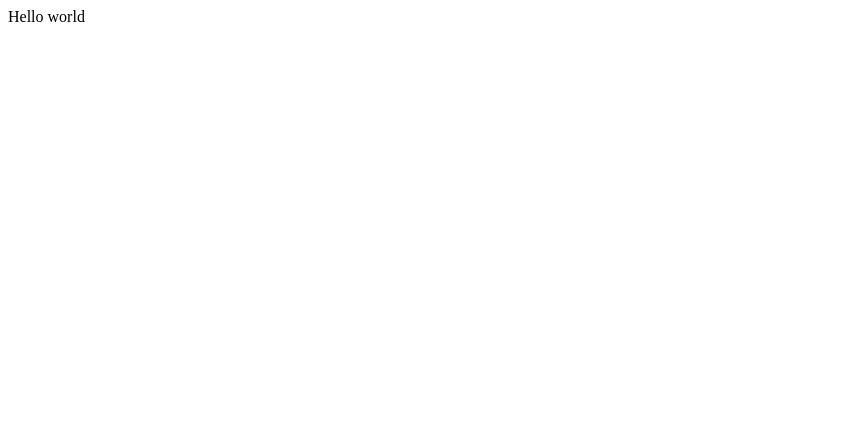
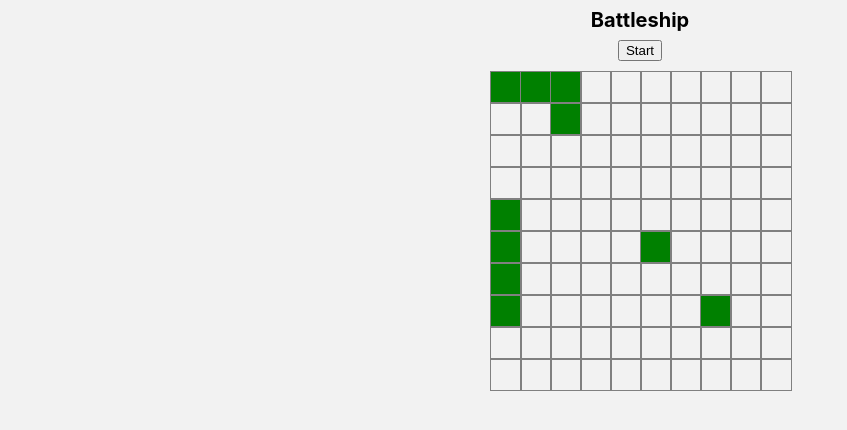
Before and after one commit to Khavrolev/battleship, a React (Create React App) app: page / in a window 1280 px wide. Shown: the top 430 px of the page, without its empty margins (0-847 px from the left). Built offline with nearby package versions, Linux system fonts and the light colour scheme.

Commit message:
add visualization

```diff
--- a/package.json
+++ b/package.json
@@ -10,6 +10,7 @@
     "@types/node": "^16.11.32",
     "@types/react": "^18.0.8",
     "@types/react-dom": "^18.0.3",
+    "classnames": "^2.3.1",
     "react": "^18.1.0",
     "react-dom": "^18.1.0",
     "react-scripts": "5.0.1",
--- /dev/null
+++ b/src/App.module.css
@@ -0,0 +1,75 @@
+::before,
+::after {
+  padding: 0px;
+  margin: 0px;
+  border: 0;
+  box-sizing: border-box;
+}
+
+a {
+  text-decoration: none;
+  color: inherit;
+}
+
+ul,
+ol,
+li {
+  list-style: none;
+  padding-inline-start: 0;
+  margin-block-start: 0;
+  margin-block-end: 0;
+}
+
+img {
+  vertical-align: top;
+}
+
+h1,
+h2,
+h3,
+h4,
+h5,
+h6 {
+  font-weight: inherit;
+  font-size: inherit;
+  margin: 0;
+}
+
+html,
+body {
+  margin: 0;
+  height: 100%;
+  line-height: 1;
+  font-size: 14px;
+  font-weight: 400;
+  color: #000000;
+  font-family: -apple-system, system-ui, "Segoe UI", Helvetica, Arial,
+    sans-serif, "Apple Color Emoji", "Segoe UI Emoji";
+  background-color: #f2f2f2;
+  -webkit-font-smoothing: antialiased;
+}
+
+.wrapper {
+  padding: 10px;
+  display: flex;
+  flex-direction: column;
+}
+
+.header {
+  font-size: 20px;
+  font-weight: 700;
+  text-align: center;
+}
+
+.wrapper__button {
+  padding-top: 10px;
+  text-align: center;
+}
+
+.button {
+  cursor: pointer;
+}
+
+.wrapper__board {
+  padding-top: 10px;
+}
--- a/src/App.tsx
+++ b/src/App.tsx
@@ -1,5 +1,25 @@
+import { useState } from "react";
+import classes from "./App.module.css";
+import Board from "./components/board/Board";
+
 const App = () => {
-  return <div>Hello world</div>;
+  const [run, setRun] = useState(false);
+
+  return (
+    <div className={classes.wrapper}>
+      <div className={classes.wrapper__header}>
+        <h1 className={classes.header}>Battleship</h1>
+      </div>
+      <div className={classes.wrapper__button}>
+        <button className={classes.button} onClick={() => setRun(!run)}>
+          {run ? "Stop" : "Start"}
+        </button>{" "}
+      </div>
+      <div className={classes.wrapper__board}>
+        <Board />
+      </div>
+    </div>
+  );
 };
 
 export default App;
--- /dev/null
+++ b/src/Globals.d.ts
@@ -0,0 +1 @@
+declare module "*.module.css";
--- /dev/null
+++ b/src/components/board/Board.module.css
@@ -0,0 +1,25 @@
+.board {
+  display: grid;
+  width: fit-content;
+  margin: 0 auto;
+}
+
+.board__cell {
+  border: 1px solid #808080;
+}
+
+.cell__empty {
+  background-color: #faebd7;
+}
+
+.cell__missed {
+  background-color: #ffd700;
+}
+
+.cell__alive {
+  background-color: #008000;
+}
+
+.cell__dead {
+  background-color: #ff0000;
+}
--- /dev/null
+++ b/src/components/board/Board.tsx
@@ -0,0 +1,60 @@
+import classNames from "classnames";
+import { useState } from "react";
+import { BOARD_SIZE } from "../../utils/constants";
+import CellStatus from "../../utils/enums";
+import BoardState from "../../utils/interfaces";
+import classes from "./Board.module.css";
+
+const Board = () => {
+  const mockState = {
+    "0-0": CellStatus.Alive,
+    "0-1": CellStatus.Alive,
+    "0-2": CellStatus.Alive,
+    "1-2": CellStatus.Alive,
+    "4-0": CellStatus.Alive,
+    "5-0": CellStatus.Alive,
+    "6-0": CellStatus.Alive,
+    "7-0": CellStatus.Alive,
+    "5-5": CellStatus.Alive,
+    "7-7": CellStatus.Alive,
+  };
+  const [state] = useState<BoardState>(mockState);
+
+  const getBoard = () => {
+    const board = [];
+    for (let i = 0; i < BOARD_SIZE.rows; i += 1) {
+      for (let j = 0; j < BOARD_SIZE.columns; j += 1) {
+        board.push(
+          <div
+            key={`${i}-${j}`}
+            style={{
+              width: `${BOARD_SIZE.cellSize}px`,
+              height: `${BOARD_SIZE.cellSize}px`,
+            }}
+            className={classNames(classes.board__cell, {
+              [classes.cell__missed]: state[`${i}-${j}`] === CellStatus.Missed,
+              [classes.cell__alive]: state[`${i}-${j}`] === CellStatus.Alive,
+              [classes.cell__dead]: state[`${i}-${j}`] === CellStatus.Dead,
+            })}
+            data-row={i}
+            data-column={j}
+          />,
+        );
+      }
+    }
+    return board;
+  };
+
+  return (
+    <div
+      style={{
+        gridTemplateColumns: `repeat(${BOARD_SIZE.columns}, ${BOARD_SIZE.cellSize}px)`,
+      }}
+      className={classes.board}
+    >
+      {getBoard()}
+    </div>
+  );
+};
+
+export default Board;
--- a/src/index.tsx
+++ b/src/index.tsx
@@ -3,10 +3,10 @@ import ReactDOM from "react-dom/client";
 import App from "./App";
 
 const root = ReactDOM.createRoot(
-  document.getElementById("root") as HTMLElement
+  document.getElementById("root") as HTMLElement,
 );
 root.render(
   <React.StrictMode>
     <App />
-  </React.StrictMode>
+  </React.StrictMode>,
 );
--- /dev/null
+++ b/src/utils/constants.ts
@@ -0,0 +1,2 @@
+export const BOARD_SIZE = { rows: 10, columns: 10, cellSize: 30 };
+export const DELAY_TIMEOUT = 500;
--- /dev/null
+++ b/src/utils/enums.ts
@@ -0,0 +1,8 @@
+enum CellStatus {
+  Empty,
+  Missed,
+  Alive,
+  Dead,
+}
+
+export default CellStatus;
--- /dev/null
+++ b/src/utils/interfaces.ts
@@ -0,0 +1,7 @@
+import CellStatus from "./enums";
+
+interface BoardState {
+  [key: string]: CellStatus;
+}
+
+export default BoardState;
```
Also changed, not shown: src/hooks/useInterval.ts (added, +30 -0 lines), tsconfig.json (+2 -8 lines), 2 other files (tests, documents, lock files or other folders).
